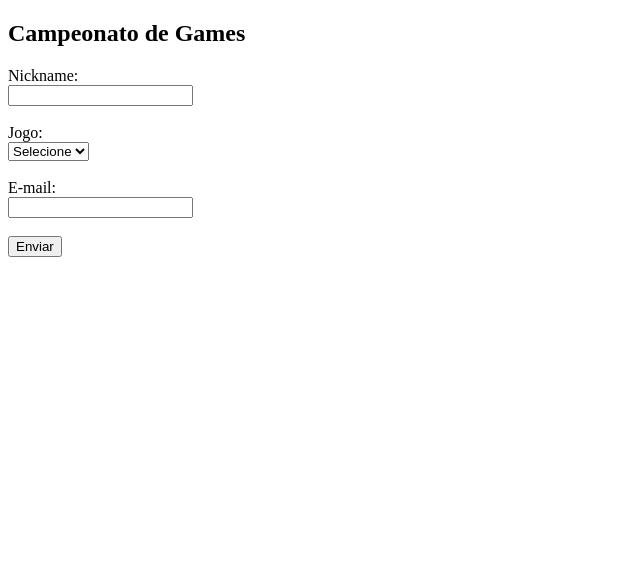
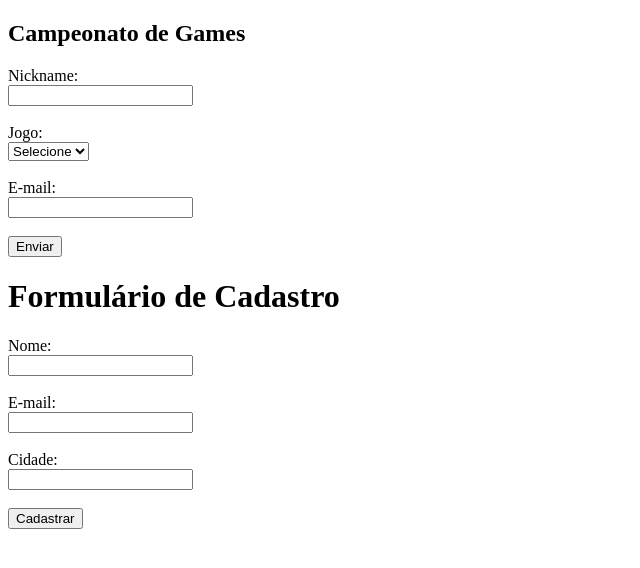
Before and after one commit to gualberto-ttk/TI-2026, a Flask app: page /cadastro in a window 1280 px wide. Shown: the top 568 px of the page, without its empty margins (0-640 px from the left). Run offline with Flask 3, Linux system fonts and the light colour scheme.

Commit message:
Add files via upload

```diff
--- a/UC31 01.06/main.py
+++ b/UC31 01.06/main.py
@@ -22,3 +22,19 @@ def cadastro():
 
 if __name__ == '__main__':
     app.run(debug=True)
+
+@app.route('/validacao', methods=['POST'])
+def cadastro():
+
+    nome = request.form.get('nome', '' ).strip().title()
+    email = request.form.get('email', '').strip().lower()
+    cidade = request.form.get('cidade', '').strip().title()
+
+    return f"""
+    Nome: {nome}<br>
+    Email: {email}<br>
+    Cidade: {cidade}
+    """
+
+if __name__ == '__main__':
+    app.run(debug=True)
--- a/UC31 01.06/templates/cadastro.html
+++ b/UC31 01.06/templates/cadastro.html
@@ -28,3 +28,28 @@
 
 </body>
 </html>
+
+<!DOCTYPE html>
+<html lang="pt-br">
+<head>
+    <meta charset="UTF-8">
+    <meta name="viewport" content="width=device-width, initial-scale=1.0">
+    <title>Document</title>
+</head>
+<body>
+    <h1>Formulário de Cadastro</h1>
+    <form action="/validacao" method="POST">
+
+        <label for="nome">Nome:</label><br>
+        <input type="text" id="nome" name="nome"><br><br>
+
+        <label for="email">E-mail:</label><br>
+        <input type="email" id="email" name="email"><br><br>
+
+        <label for="cidade">Cidade:</label><br>
+        <input type="text" id="cidade" name="cidade"><br><br>
+
+        <button type="submit">Cadastrar</button>
+    </form>
+
+</html>
```
